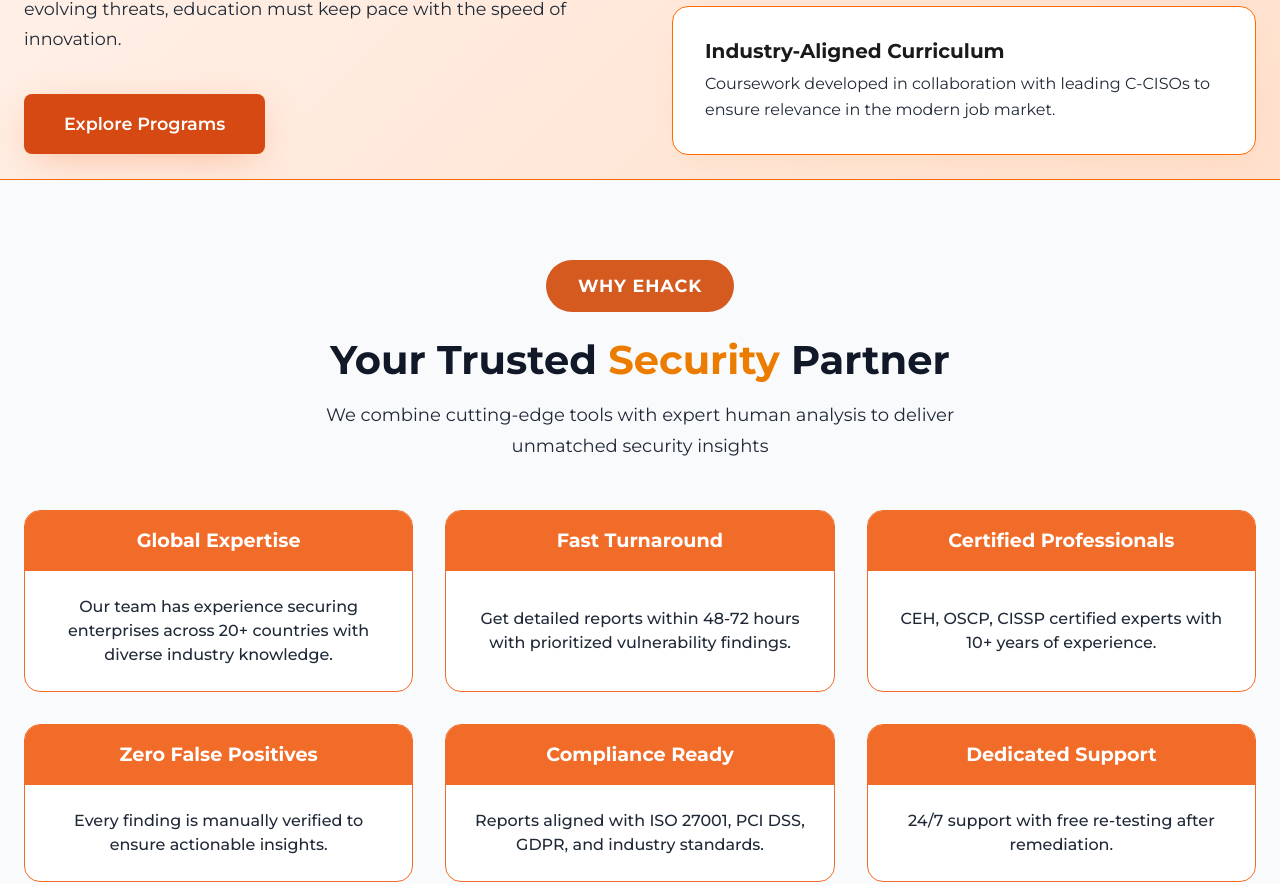
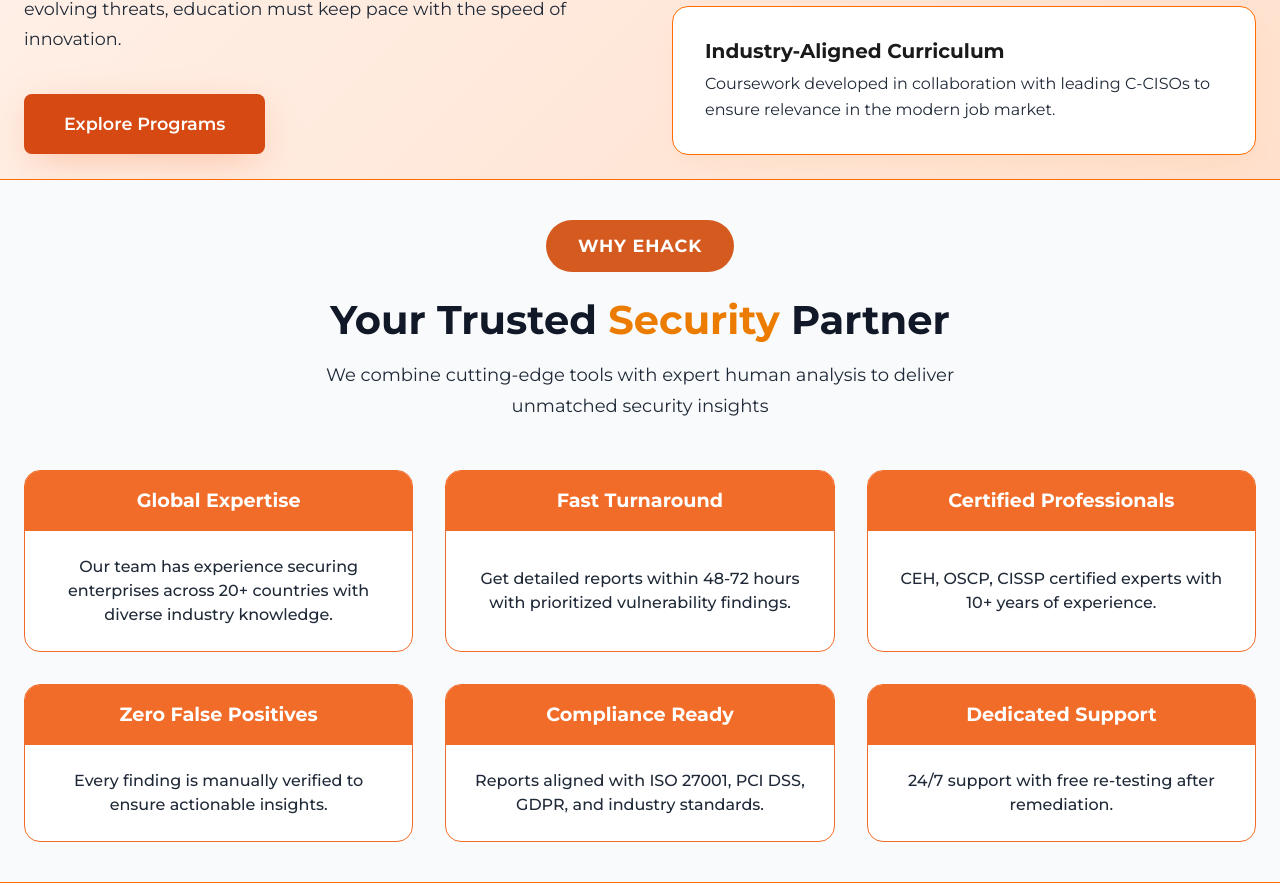
Before and after one commit to vyasanuj/eHack-technology, a Next.js app: page / in a window 1280 px wide. Shown: the part 6696-7580 px from the top of the page. Built offline with nearby package versions, Linux system fonts and the light colour scheme.

Commit message:
why ehack border bottom added

```diff
--- a/app/page.tsx
+++ b/app/page.tsx
@@ -127,7 +127,7 @@
         <AcademySection />
       </div>
 
-      <section id="why-ehack" className="section section-light">
+      <section id="why-ehack" className="section section-light" style={{ padding: '2.5rem 0', borderBottom: '1px solid #ff6b00' }}>
         <div className="container">
           <div className="section-header">
             <span className="section-label" style={{
@@ -137,7 +137,8 @@
               padding: '0.75rem 2rem',
               borderRadius: '50px',
               fontWeight: '700',
-              marginBottom: '1.5rem'
+              marginBottom: '1.5rem',
+
             }}>Why Ehack</span>
             <h2 className="section-title">Your Trusted <span style={{ color: '#ec7c00' }}>Security</span> Partner</h2>
             <p className="section-subtitle" style={{ color: '#1f2937' }}>
```
